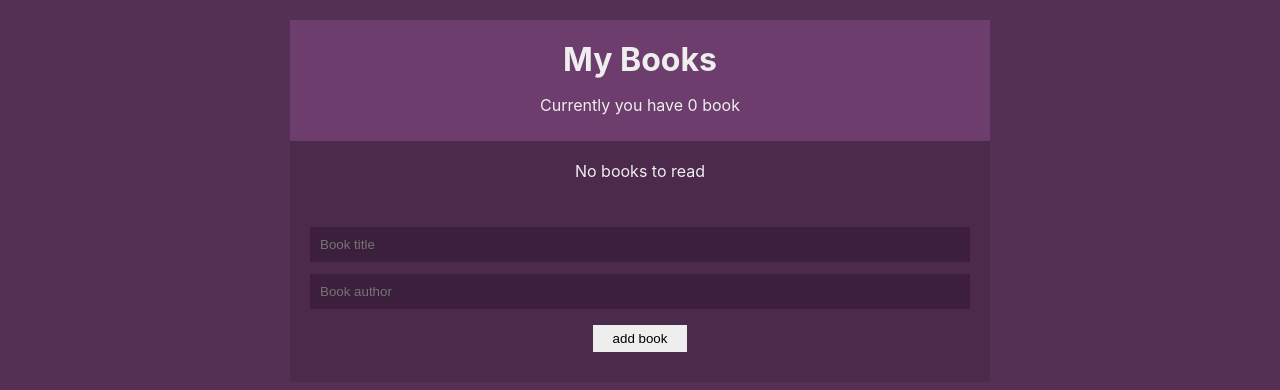
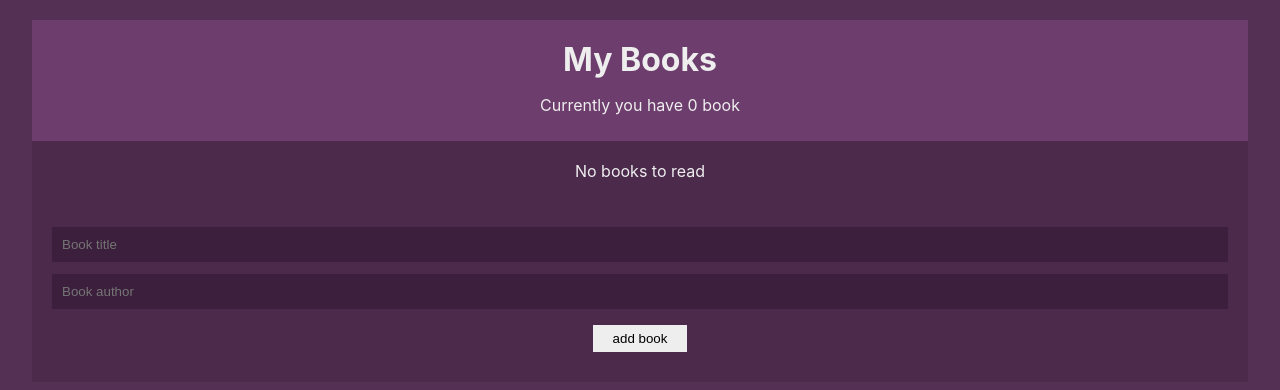
Before and after one commit to mouatassim/mern-books, a React (Create React App) app: page / in a window 1280 px wide. Shown: the top 390 px of the page. Built offline with nearby package versions, Linux system fonts and the light colour scheme.

Commit message:
add actions

```diff
--- a/src/components/BookForm.js
+++ b/src/components/BookForm.js
@@ -1,13 +1,13 @@
 import React, { useContext , useState } from 'react'
 import { BookContext } from '../contexts/BookContext';
-
+import { ADD_BOOK_TYPE } from '../reducers/BookReducer/bookActions'
 function BookForm() {
     const { dispatch } = useContext(BookContext)
     const [title , setTitle] = useState('');
     const [author, setAuthor] = useState('');
     const handleSubmit = (e) =>{
         e.preventDefault();
-        dispatch({type:'ADD_BOOK' , book:{title,author}});
+        dispatch({type:ADD_BOOK_TYPE , book:{title,author}});
         setTitle('');
         setAuthor('');
 
--- a/src/contexts/BookContext.js
+++ b/src/contexts/BookContext.js
@@ -1,18 +1,13 @@
-import React,{createContext,useReducer,useEffect} from 'react'
-import { bookReducer } from '../reducers/bookReducer';
+import React,{createContext,useReducer} from 'react'
+import { bookReducer } from '../reducers/BookReducer/bookReducer';
 
 
 export const BookContext = createContext()
 
 const BookContextProvider = (props) => {
-    const [books,dispatch]= useReducer(bookReducer,[],()=>{
-        const localData = localStorage.getItem('books');
-        return localData ? JSON.parse(localData) : [];
-    });
+    const [books,dispatch]= useReducer(bookReducer,[]);
 
-    useEffect(()=>{
-        localStorage.setItem('books',JSON.stringify(books))
-    },[books])
+
     return (
         <BookContext.Provider value={{books,dispatch}}>
             {props.children}
--- a/src/index.css
+++ b/src/index.css
@@ -10,8 +10,8 @@ body {
 .App{
   background: #4c2a4c;
   margin: 20px auto;
-  width: 90%;
-  max-width: 700px;
+  width: 95%;
+  max-width: 100%x;
   color: #eee;
 }
 .navbar{
--- /dev/null
+++ b/src/reducers/BookReducer/bookActions.js
@@ -0,0 +1,3 @@
+export const ADD_BOOK_TYPE = "ADD_BOOK";
+export const REMOVE_BOOK_TYPE = "REMOVE_BOOK";
+export const EDIT_BOOK_TYPE = "EDIT_BOOK";
```
Also changed, not shown: src/reducers/BookReducer/bookReducer.js (renamed from src/reducers/bookReducer.js).
